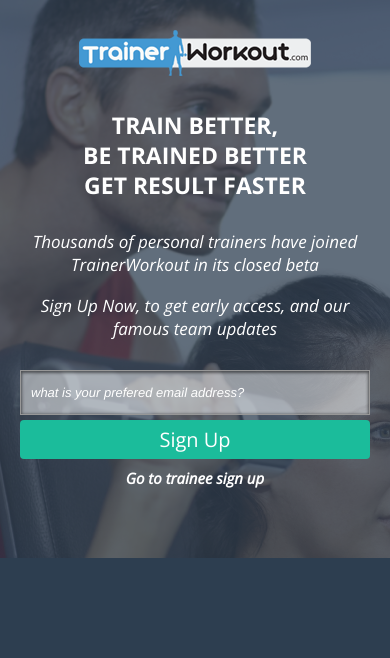
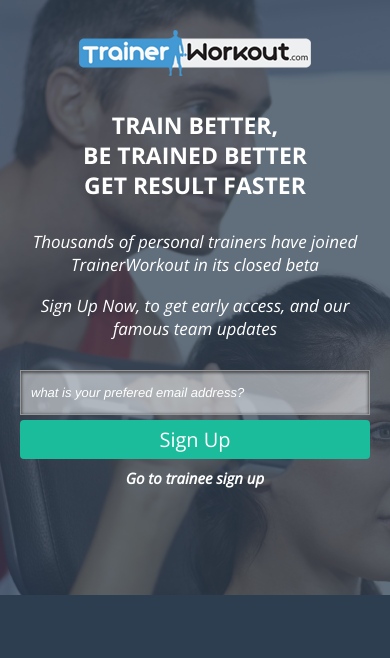
Before and after one commit to nicnhus22/nicnhus.github.io, a PHP site: page / in a window 390 px wide. Shown: the top 658 px of the page. Run offline with PHP 8.4, Linux system fonts and the light colour scheme; some libraries are stand-ins or nearby versions.

Commit message:
Remove bottom whitespace

```diff
--- a/css/newaddedcss.css
+++ b/css/newaddedcss.css
@@ -279,7 +279,7 @@
 	}
 	.signup-container {
 		padding-top: 30px;
-		padding-bottom: 30px;
+		padding-bottom: 30%;
 	}
 	.form-box .form-content {
 		width:100%;
@@ -292,9 +292,6 @@
 	}
 	footer .contact-container {
 		padding-right: 10px;
-	}
-	.form-box {
-		padding-bottom:50px;
 	}
 	.signup-container .info {
 		font-size: 15px;
```
